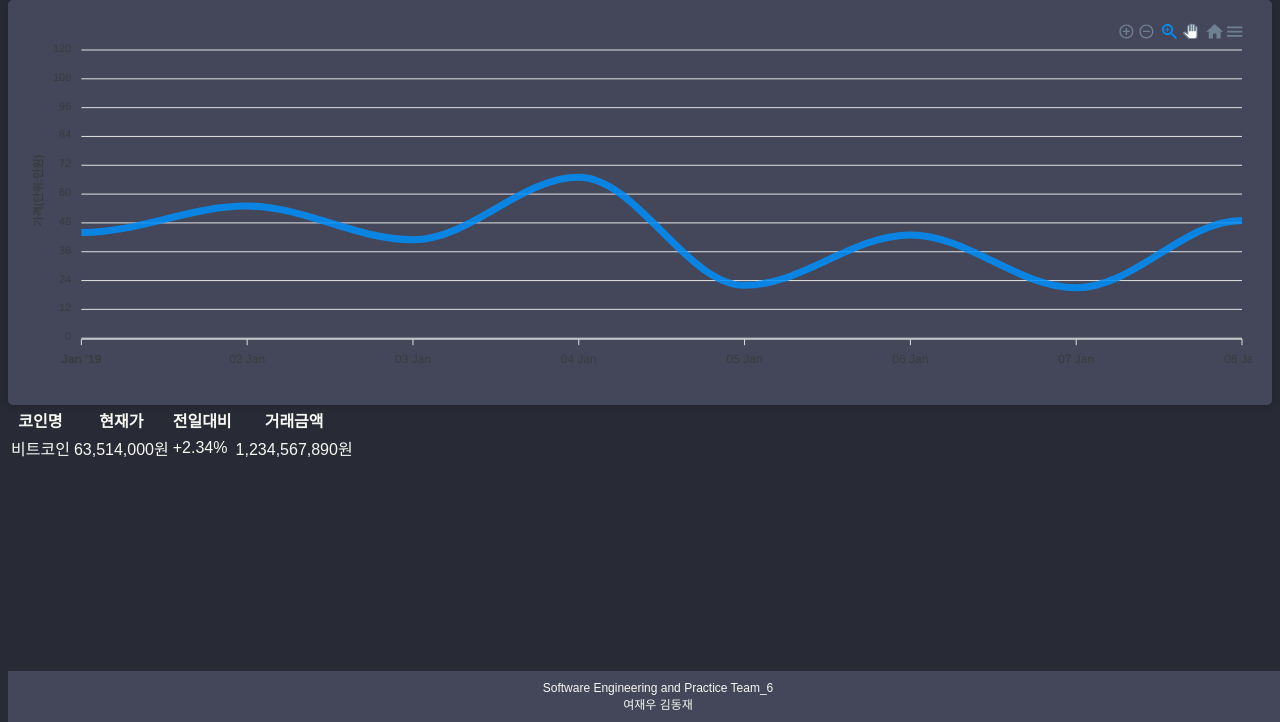
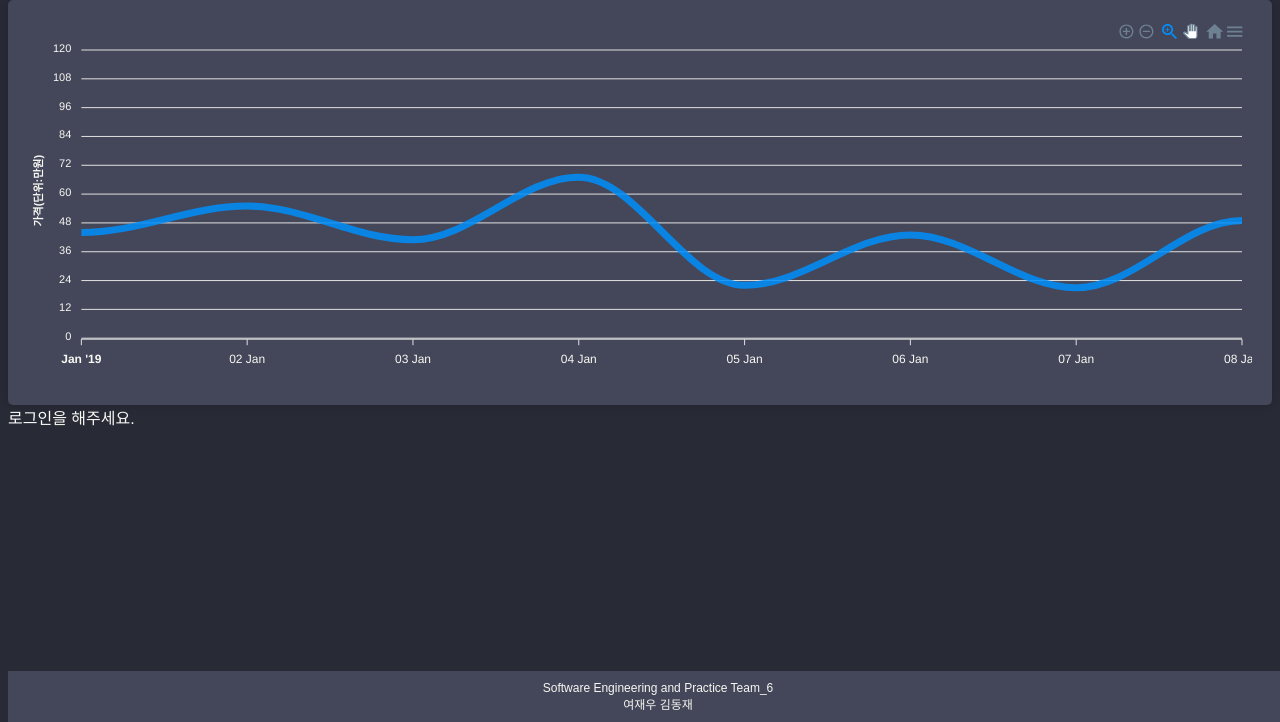
Before and after one commit to Software-Engineering-TermProject/Cointrade-Server, a Flask app: page / in a window 1280 px wide. Shown: the part 78-800 px from the top of the page. Run offline with Flask 3, Linux system fonts and the light colour scheme; some libraries are stand-ins or nearby versions.

Commit message:
[Fix] template 변경사항 반영

```diff
--- a/swe_cointrade/templates/main.html
+++ b/swe_cointrade/templates/main.html
@@ -7,6 +7,15 @@
     <link href="static/css/style.css" rel="stylesheet" />
     <script src="https://cdn.jsdelivr.net/npm/apexcharts@3.28.1/dist/apexcharts.min.js"></script>
     <script src="https://cdn.jsdelivr.net/npm/vue@2.6.14/dist/vue.min.js"></script>
+    <style>
+      .apexcharts-tooltip {
+        color: #000000;
+      }
+      a {
+        color: white;
+        text-decoration: none;
+      }
+    </style>
   </head>
   <body>
     <header>
@@ -39,25 +48,8 @@
         <div class="chart">
           <div id="chart"></div>
         </div>
-        <div class="coin-list">
-          <table>
-            <thead>
-              <tr>
-                <th>코인명</th>
-                <th>현재가</th>
-                <th>전일대비</th>
-                <th>거래금액</th>
-              </tr>
-            </thead>
-            <tbody>
-              <tr>
-                <td>비트코인</td>
-                <td>63,514,000원</td>
-                <td>+2.34%</td>
-                <td>1,234,567,890원</td>
-              </tr>
-            </tbody>
-          </table>
+        <div class="mypage">
+          <div id="userInfoContainer"></div>
         </div>
       </div>
     </div>
@@ -89,12 +81,25 @@
             "2019-01-07",
             "2019-01-08",
           ],
+          labels: {
+            style: {
+              colors: "#f8f8f2",
+            },
+          },
         },
         yaxis: {
           min: 0,
           max: 120,
           title: {
             text: "가격(단위:만원)",
+            style: {
+              color: "#f8f8f2",
+            },
+          },
+          labels: {
+            style: {
+              colors: "#f8f8f2",
+            },
           },
         },
         legend: {
@@ -103,11 +108,28 @@
           floating: true,
           offsetY: -25,
           offsetX: -5,
+          labels: {
+            colors: "#f8f8f2",
+          },
         },
       };
 
       var chart = new ApexCharts(document.querySelector("#chart"), options);
       chart.render();
+
+      var isLoggedIn = false;
+
+      function displayContent() {
+        var userInfoContainer = document.getElementById("userInfoContainer");
+
+        if (isLoggedIn) {
+          userInfoContainer.innerHTML = "계정 정보를 보여주는 내용";
+        } else {
+          userInfoContainer.innerHTML =
+            "<a href='/login'>로그인</a>을 해주세요.";
+        }
+      }
+      displayContent();
     </script>
     <footer>
       Software Engineering and Practice Team_6 <br />여재우 김동재
```
Also changed, not shown: swe_cointrade/templates/market.html (+1 -15 lines), swe_cointrade/db.sqlite.
